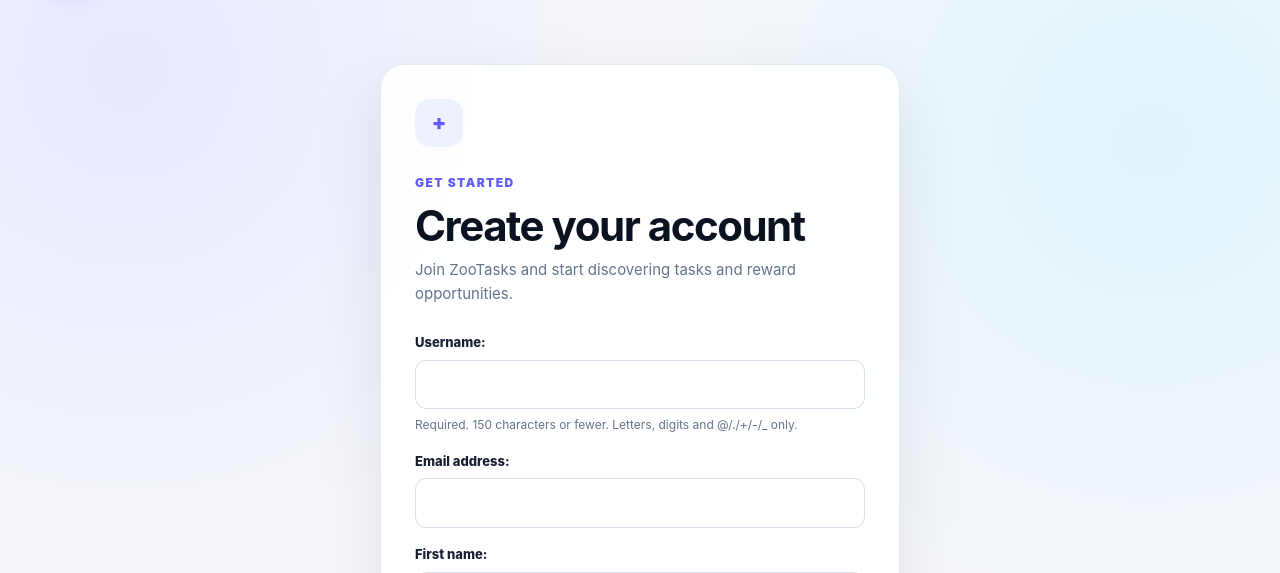
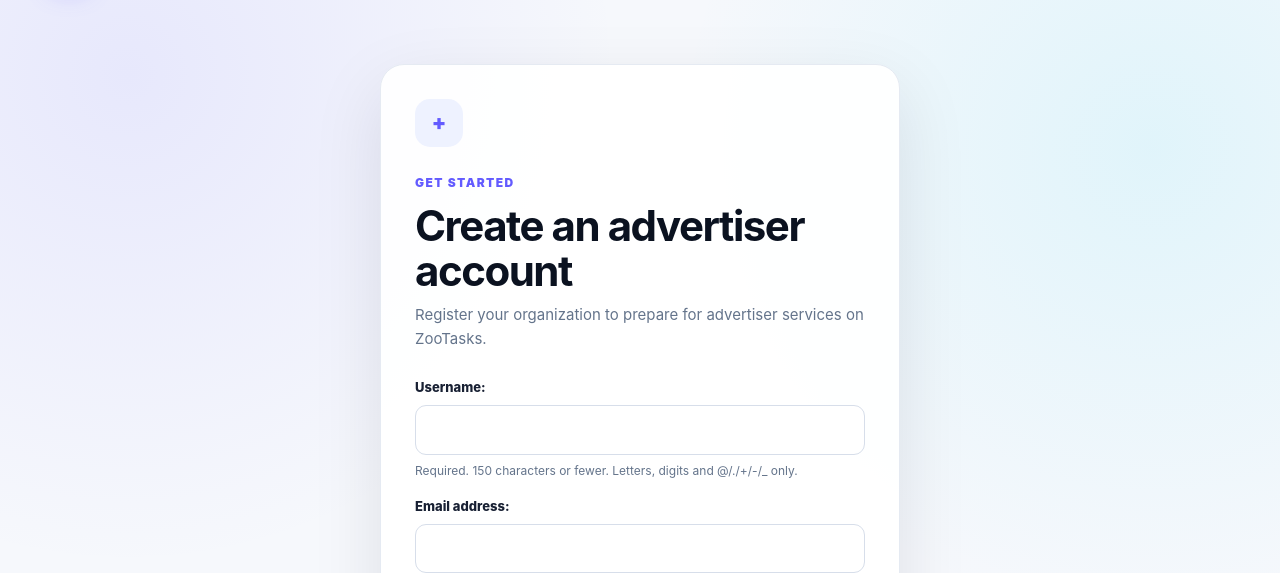
Before and after one commit to Rafiqual69/Zootasks, a Django app: page /accounts/advertiser/register/ in a window 1280 px wide. Shown: the part 72-645 px from the top of the page. Run offline with Django 5.2, Linux system fonts and the light colour scheme.

Commit message:
Add advertiser signup entry point

```diff
--- a/backend/accounts/templates/accounts/register.html
+++ b/backend/accounts/templates/accounts/register.html
@@ -5,7 +5,7 @@
     <meta charset="UTF-8">
     <meta name="viewport" content="width=device-width, initial-scale=1">
     <meta name="description" content="Create your ZooTasks account.">
-    <title>Create Account — ZooTasks</title>
+    <title>{% if account_type == 'advertiser' %}Advertiser Registration{% else %}Create Account{% endif %} — ZooTasks</title>
     <link rel="stylesheet" href="{% static 'css/zootasks.css' %}">
 </head>
 
@@ -23,9 +23,9 @@
         <div class="zt-auth-icon">+</div>
 
         <span class="zt-kicker">GET STARTED</span>
-        <h1>Create your account</h1>
+        <h1>{% if account_type == 'advertiser' %}Create an advertiser account{% else %}Create your account{% endif %}</h1>
         <p class="zt-auth-intro">
-            Join ZooTasks and start discovering tasks and reward opportunities.
+            {% if account_type == 'advertiser' %}Register your organization to prepare for advertiser services on ZooTasks.{% else %}Join ZooTasks and start discovering tasks and reward opportunities.{% endif %}
         </p>
 
         {% if form.non_field_errors %}
@@ -48,6 +48,12 @@
             Already have an account?
             <a href="{% url 'login' %}">Sign in</a>
         </p>
+        {% if account_type != 'advertiser' %}
+            <p class="zt-auth-footer">
+                Are you an organization or business?
+                <a href="{% url 'advertiser_register' %}">Create an advertiser account</a>
+            </p>
+        {% endif %}
     </section>
 </main>
 
```
